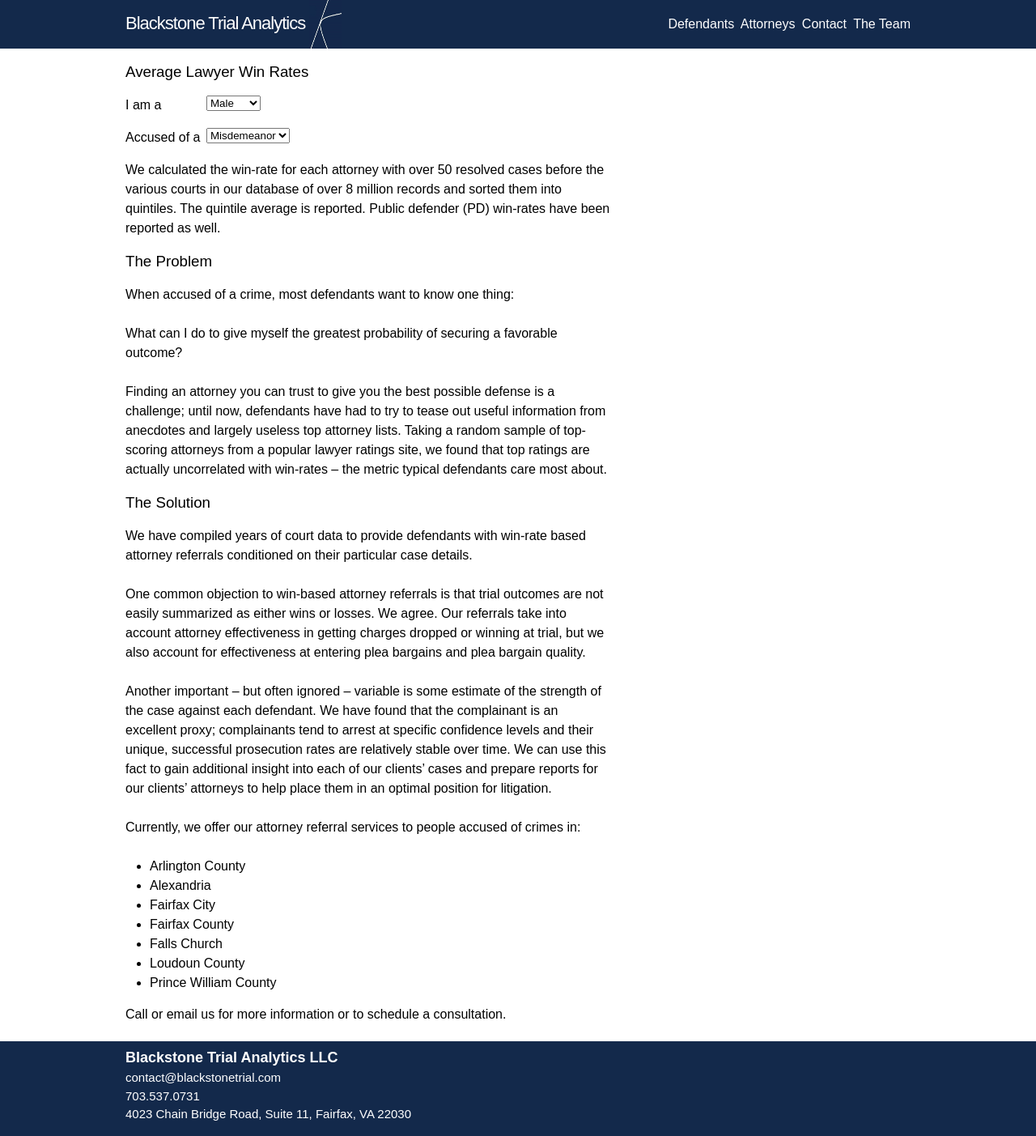
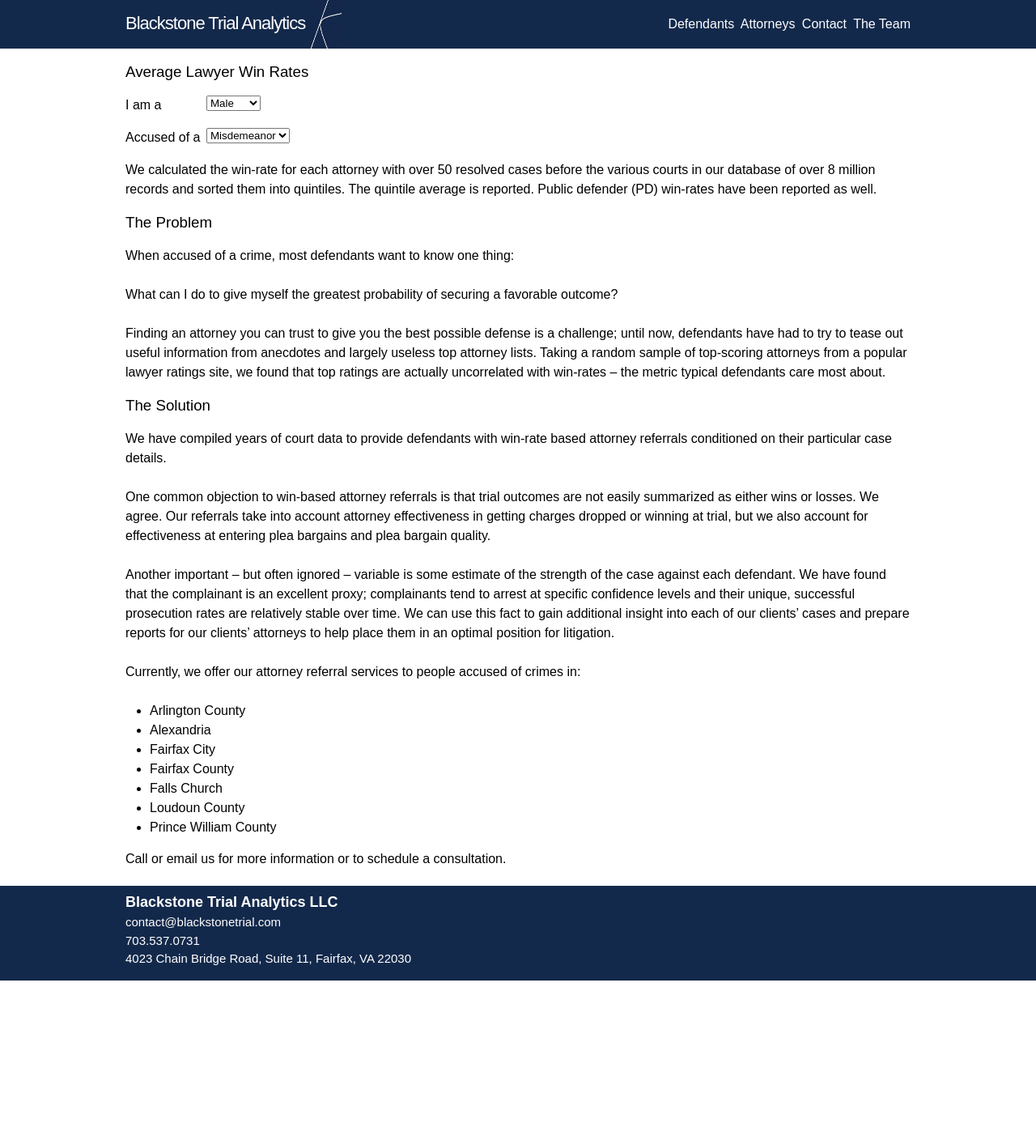
Before and after one commit to BlackstoneTrialAnalytics/BlackstoneTrialAnalytics.github.io, a Jekyll site: the page built from Defendants/index.html, in a window 1280 px wide. Shown: the whole page at 81% size. Built offline with Jekyll 4.4.1, drawn with Linux system fonts in a browser that asks for light colours; after the commit the page ends 1211 px from its top, so only the background shows below that.

Commit message:
Max width glitch fix

```diff
--- a/Defendants/index.html
+++ b/Defendants/index.html
@@ -5,7 +5,7 @@
 ---
 <div class="home">
 	<article>
-		<div style="float:left; width:100%; max-width:600px;">
+		<div style="float:left; width:100%;">
 			<h3>Average Lawyer Win Rates</h3>
 			<div style="width:100%; height:40px;">
 				<div style="width:35%; max-width:100px; float:left;">
@@ -26,7 +26,7 @@
 					<option value="F">Felony</option>
 				</select>
 			</div>
-			<div class="chart"></div>
+			<div class="chart" style="max-width:600px"></div>
 
 			We calculated the win-rate for each attorney with over 50 resolved cases before the various courts in our database of over 8 million records and sorted them into quintiles. The quintile average is reported. Public defender (PD) win-rates have been reported as well.
 			<div>
```
